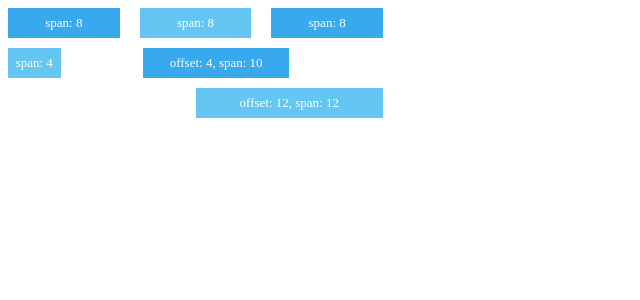
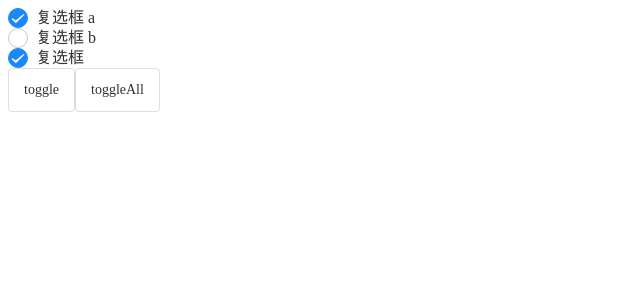
Before and after one commit to wayliuguo/WUI, a Vue app in the folder play/: page / in a window 1280 px wide. Shown: the top 300 px of the page, without its empty margins (0-640 px from the left). Built offline with nearby package versions, Linux system fonts and the light colour scheme; a web font is replaced by a local one.

Commit message:
feat: add checkbox checkboxGroup notes

```diff
--- a/play/src/App.vue
+++ b/play/src/App.vue
@@ -18,9 +18,9 @@ import PlayToast from './components/PlayToast.vue'
   <PlayIcon v-if="false"></PlayIcon>
   <PlayButton v-if="false"></PlayButton>
   <PlayCell v-if="false"></PlayCell>
-  <PlayLayOut></PlayLayOut>
+  <PlayLayOut v-if="false"></PlayLayOut>
   <PlaySpace v-if="false"></PlaySpace>
-  <PlayCheckbox v-if="false"></PlayCheckbox>
+  <PlayCheckbox></PlayCheckbox>
   <PlayRadio v-if="false"></PlayRadio>
   <PlayPopup v-if="false"></PlayPopup>
   <PlayToast v-if="false"></PlayToast>
--- a/play/src/components/PlayCheckbox.vue
+++ b/play/src/components/PlayCheckbox.vue
@@ -2,11 +2,31 @@
 import { ref } from 'vue'
 
 const checked = ref(true)
+const checkedGroup = ref(['a'])
+
+const checkboxRef = ref()
+const checkboxGroupRef = ref()
+
+const toggle = () => {
+  checkboxRef.value.toggle()
+}
+const toggleAll = () => {
+  checkboxGroupRef.value.toggleAll({
+    checked: true,
+    skipDisabled: true,
+  })
+}
 </script>
 
 <template>
   <div class="cell">
-    <w-checkbox v-model="checked">复选框</w-checkbox>
+    <w-checkbox-group ref="checkboxGroupRef" v-model="checkedGroup">
+      <w-checkbox name="a">复选框 a</w-checkbox>
+      <w-checkbox name="b">复选框 b</w-checkbox>
+    </w-checkbox-group>
+    <w-checkbox ref="checkboxRef" v-model="checked">复选框</w-checkbox>
+    <w-button @click="toggle">toggle</w-button>
+    <w-button @click="toggleAll">toggleAll</w-button>
   </div>
 </template>
 
```
Also changed, not shown: 5 other files (tests, documents, lock files or other folders).
